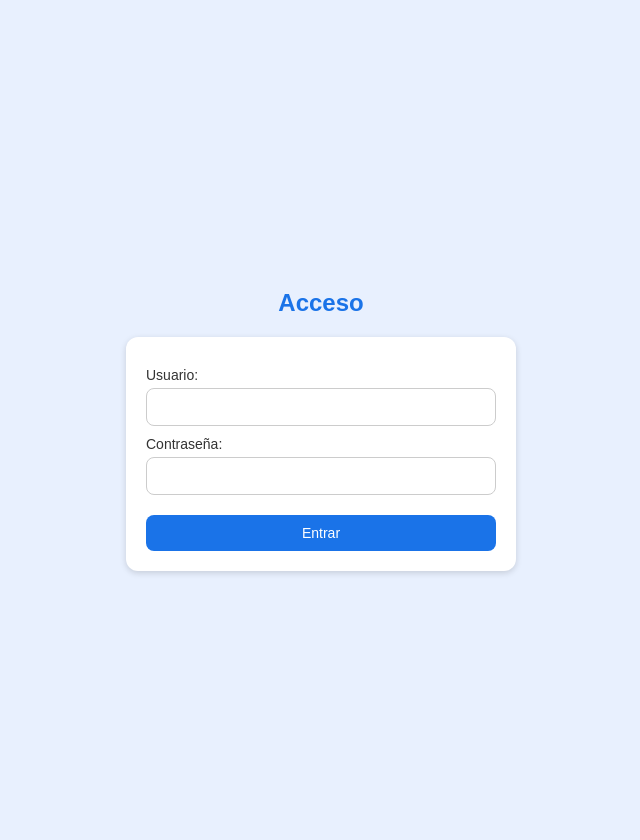
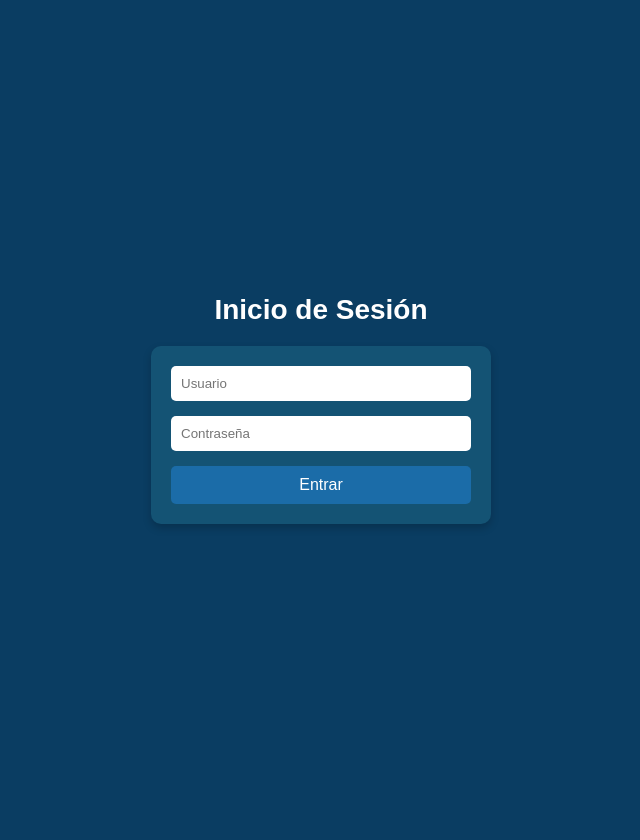
Before and after one commit to Gsr1989/Los-6, a Flask app: page / in a window 1280 px wide. Shown: the whole page, without its empty margins (319-959 px from the left). After the commit the page ends 527 px from the top, so only its background shows below. Run offline with Flask 3, Linux system fonts and the light colour scheme.

Commit message:
Update login.html

```diff
--- a/templates/login.html
+++ b/templates/login.html
@@ -2,71 +2,60 @@
 <html lang="es">
 <head>
     <meta charset="UTF-8">
-    <title>Iniciar Sesión</title>
-    <meta name="viewport" content="width=device-width, initial-scale=1">
+    <meta name="viewport" content="width=device-width, initial-scale=1.0">
+    <title>Acceso</title>
     <style>
         body {
-            background-color: #e8f0fe;
+            background-color: #0a3d62;
+            color: #fff;
             font-family: Arial, sans-serif;
-            margin: 0;
-            padding: 20px;
             display: flex;
             flex-direction: column;
             align-items: center;
             justify-content: center;
             height: 100vh;
+            margin: 0;
         }
-        h2 {
-            color: #1a73e8;
+        h1 {
             margin-bottom: 20px;
+            font-size: 28px;
+            text-align: center;
         }
         form {
-            background: #ffffff;
+            background: #145374;
             padding: 20px;
-            border-radius: 12px;
-            box-shadow: 0 2px 6px rgba(0, 0, 0, 0.15);
-            width: 100%;
-            max-width: 350px;
+            border-radius: 10px;
+            width: 90%;
+            max-width: 300px;
+            box-shadow: 0 4px 8px rgba(0,0,0,0.2);
             display: flex;
             flex-direction: column;
         }
-        label {
-            margin-top: 10px;
-            font-size: 14px;
-            color: #333;
-        }
-        input, button {
-            margin-top: 5px;
+        input {
+            margin-bottom: 15px;
             padding: 10px;
-            font-size: 14px;
-            border: 1px solid #ccc;
-            border-radius: 8px;
-            width: 100%;
-            box-sizing: border-box;
+            border: none;
+            border-radius: 5px;
         }
         button {
-            background-color: #1a73e8;
-            color: white;
+            background: #1b6ca8;
+            color: #fff;
             border: none;
-            margin-top: 20px;
+            padding: 10px;
+            border-radius: 5px;
+            font-size: 16px;
             cursor: pointer;
-            transition: background 0.3s;
         }
         button:hover {
-            background-color: #1558b0;
+            background: #145374;
         }
     </style>
 </head>
 <body>
-    <h2>Acceso</h2>
-
-    <form method="POST" autocomplete="off">
-        <label>Usuario:</label>
-        <input type="text" name="usuario" required>
-
-        <label>Contraseña:</label>
-        <input type="password" name="contraseña" required>
-
+    <h1>Inicio de Sesión</h1>
+    <form method="POST">
+        <input type="text" name="usuario" placeholder="Usuario" required>
+        <input type="password" name="contraseña" placeholder="Contraseña" required>
         <button type="submit">Entrar</button>
     </form>
 </body>
```
